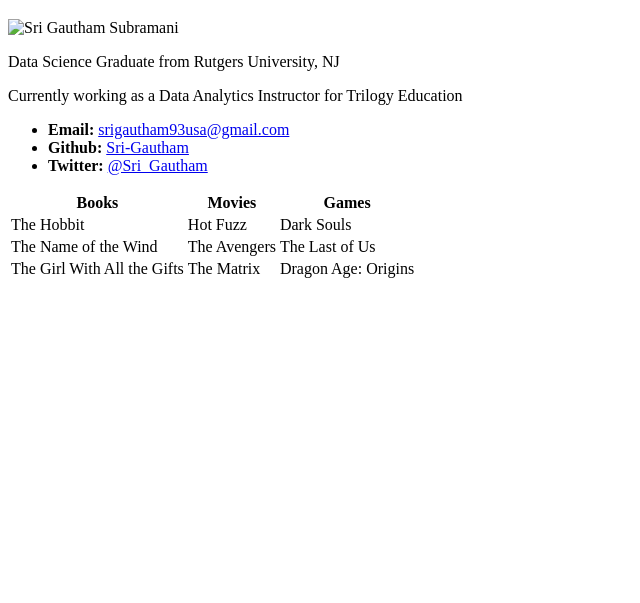
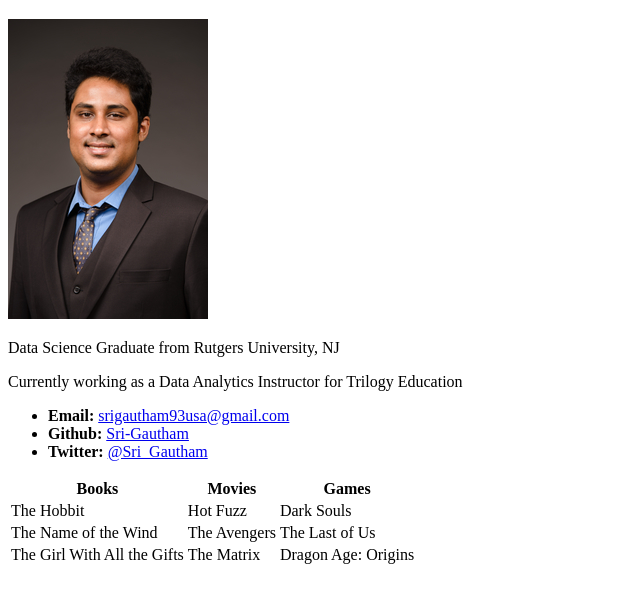
Before and after one commit to Sri-Gautham/Sri-Gautham.github.io, a plain HTML site: page index.html in a window 1280 px wide. Shown: the part 61-664 px from the top of the page, without its empty margins (0-640 px from the left). Drawn offline with Linux system fonts and the light colour scheme.

Commit message:
Small changes

```diff
--- a/index.html
+++ b/index.html
@@ -9,7 +9,7 @@
 
   <h1>Sri Gautham Subramani</h1>
 
-  <img src="C:\Users\gauth\Pictures\Pictures\SriGautham.jpg" alt="Sri Gautham Subramani">
+  <img src="SriGautham.jpg" alt="Sri Gautham Subramani">
 
   <p>Data Science Graduate from Rutgers University, NJ</p>
   <p>Currently working as a Data Analytics Instructor for Trilogy Education</p>
```
Also changed, not shown: SriGautham.jpg (added).
